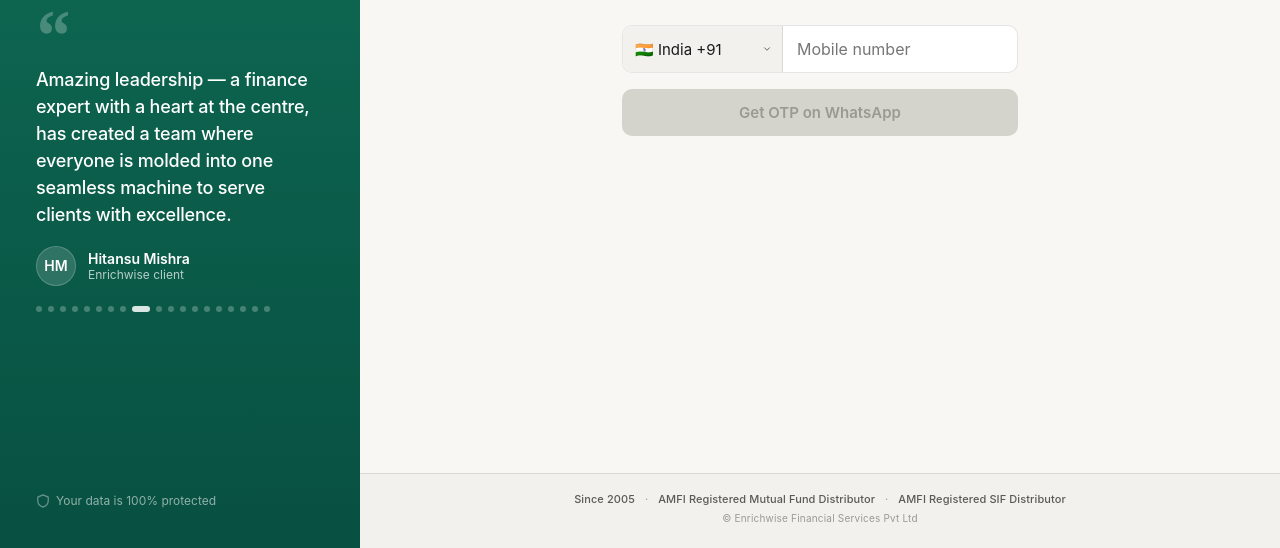
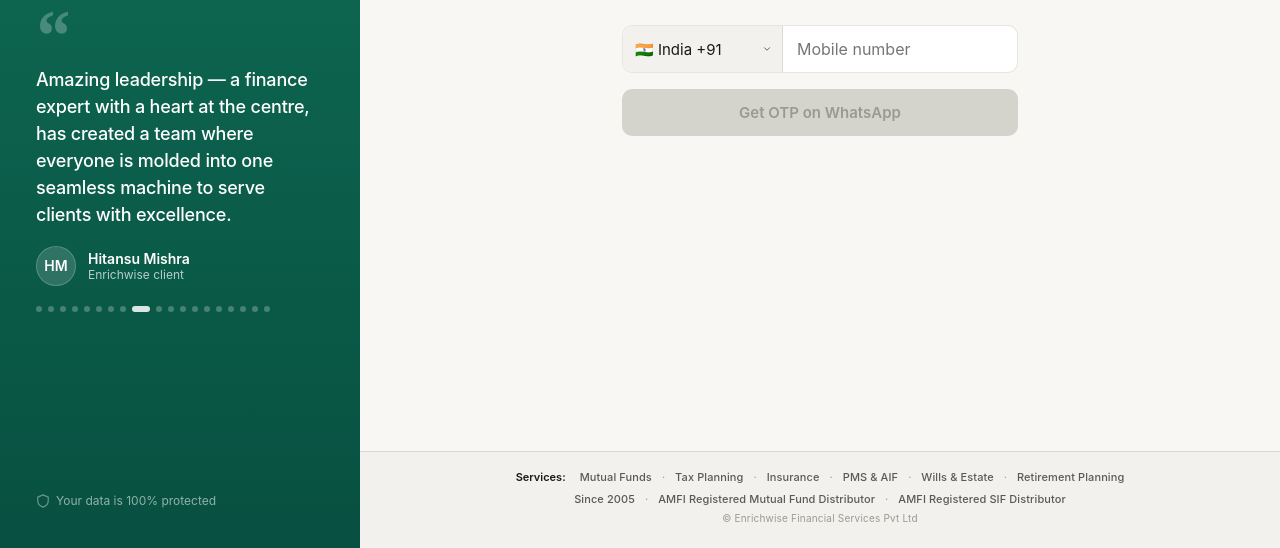
Before and after one commit to enrichwise-tech/enrichwise-booking, a website: page index.html in a window 1280 px wide. Shown: the part 252-800 px from the top of the page. Drawn offline with Linux system fonts and the light colour scheme.

Commit message:
Add services offered line to site footer

```diff
--- a/index.html
+++ b/index.html
@@ -223,6 +223,17 @@
   padding: 18px 32px 24px;
   background: #f2f1ee;
   margin-top: auto;
+}
+.footer-services {
+  display: flex; flex-wrap: wrap; justify-content: center;
+  align-items: center; gap: 6px 10px;
+  font-size: 11px; color: var(--ink-2);
+  text-align: center;
+  margin-bottom: 8px;
+}
+.footer-services-label {
+  font-weight: 600; color: var(--ink);
+  margin-right: 4px;
 }
 .footer-credentials {
   display: flex; flex-wrap: wrap; justify-content: center;
@@ -1019,6 +1030,20 @@
     </div> <!-- /.shell -->
 
     <footer class="site-footer">
+      <div class="footer-services">
+        <span class="footer-services-label">Services:</span>
+        <span class="footer-credential">Mutual Funds</span>
+        <span class="footer-sep">·</span>
+        <span class="footer-credential">Tax Planning</span>
+        <span class="footer-sep">·</span>
+        <span class="footer-credential">Insurance</span>
+        <span class="footer-sep">·</span>
+        <span class="footer-credential">PMS &amp; AIF</span>
+        <span class="footer-sep">·</span>
+        <span class="footer-credential">Wills &amp; Estate</span>
+        <span class="footer-sep">·</span>
+        <span class="footer-credential">Retirement Planning</span>
+      </div>
       <div class="footer-credentials">
         <span class="footer-credential">Since 2005</span>
         <span class="footer-sep">·</span>
```
